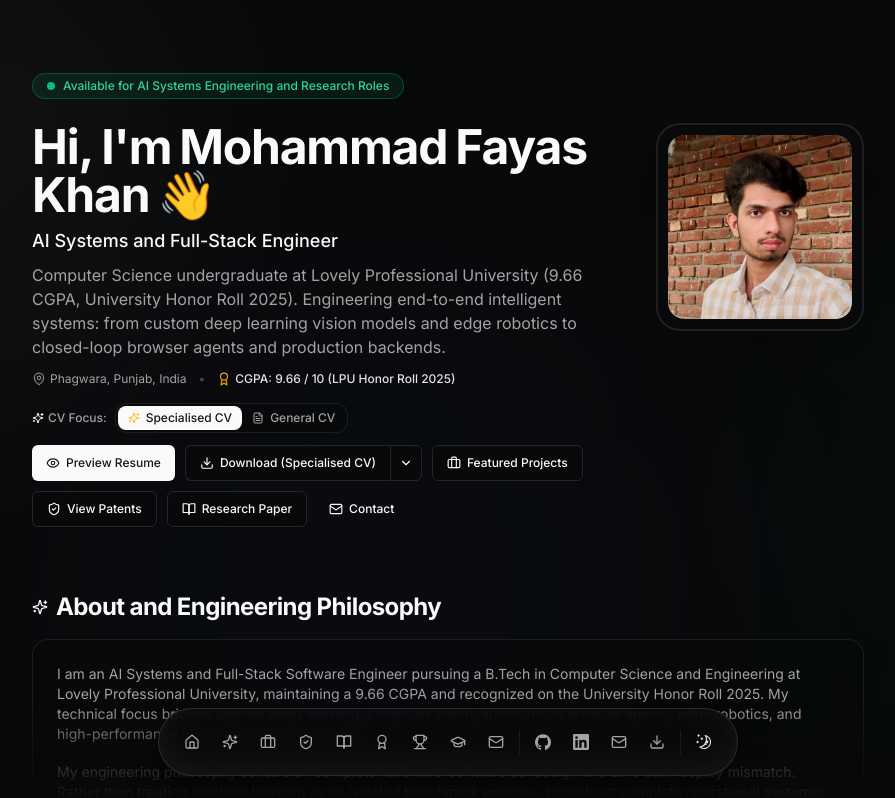
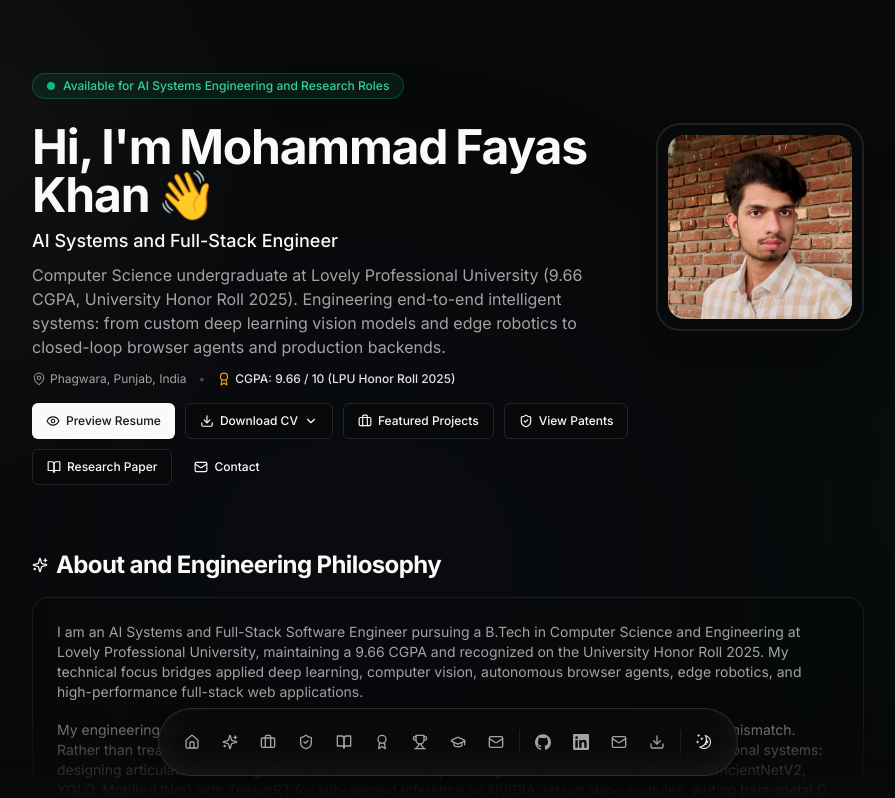
Before and after one commit to MohammadFayasKhan/MyPortfolio, a Next.js app: page / in a window 1280 px wide. Shown: the top 798 px of the page, without its empty margins (192-1087 px from the left). Built offline with nearby package versions, Linux system fonts and the light colour scheme.

Commit message:
Remove redundant CV focus switcher and fix dropdown stacking context overlap

```diff
--- a/src/app/page.tsx
+++ b/src/app/page.tsx
@@ -65,7 +65,6 @@ export default function Page() {
   const [selectedProject, setSelectedProject] = useState<Project | null>(null);
   const [isModalOpen, setIsModalOpen] = useState(false);
   const [showAllCertificates, setShowAllCertificates] = useState(false);
-  const [cvVariant, setCvVariant] = useState<"specialised" | "general">("specialised");
   const [isDownloadMenuOpen, setIsDownloadMenuOpen] = useState(false);
 
   useEffect(() => {
@@ -112,7 +111,7 @@ export default function Page() {
       </div>
 
       {/* ===================== HERO SECTION ===================== */}
-      <section id="hero" className="pt-0 scroll-mt-12">
+      <section id="hero" className="relative z-30 pt-0 scroll-mt-12">
         <div className="space-y-6">
           {/* Availability Badge */}
           <BlurFade delay={BLUR_FADE_DELAY}>
@@ -160,58 +159,20 @@ export default function Page() {
                 </div>
               </BlurFade>
 
-              {/* Action Buttons and CV Variant Selector */}
-              <BlurFade delay={BLUR_FADE_DELAY * 6}>
-                <div className="flex flex-col gap-3 pt-2">
-                  {/* CV Focus Switcher Pill */}
-                  <div className="flex items-center gap-2 flex-wrap">
-                    <span className="text-xs font-medium text-muted-foreground flex items-center gap-1">
-                      <SparklesIcon className="size-3 text-primary" />
-                      CV Focus:
-                    </span>
-                    <div className="inline-flex items-center rounded-xl border border-border/70 bg-card/80 p-0.5 text-xs shadow-xs">
-                      <button
-                        type="button"
-                        onClick={() => setCvVariant("specialised")}
-                        className={cn(
-                          "px-2.5 py-1 rounded-lg font-medium transition-all flex items-center gap-1.5",
-                          cvVariant === "specialised"
-                            ? "bg-primary text-primary-foreground shadow-xs"
-                            : "text-muted-foreground hover:text-foreground"
-                        )}
-                      >
-                        <SparklesIcon className="size-3 text-amber-400" />
-                        Specialised CV
-                      </button>
-                      <button
-                        type="button"
-                        onClick={() => setCvVariant("general")}
-                        className={cn(
-                          "px-2.5 py-1 rounded-lg font-medium transition-all flex items-center gap-1.5",
-                          cvVariant === "general"
-                            ? "bg-primary text-primary-foreground shadow-xs"
-                            : "text-muted-foreground hover:text-foreground"
-                        )}
-                      >
-                        <FileTextIcon className="size-3" />
-                        General CV
-                      </button>
-                    </div>
-                  </div>
-
-                  {/* Primary Action Buttons Row */}
-                  <div className="flex flex-wrap items-center gap-2.5">
+              {/* Action Buttons */}
+              <BlurFade delay={BLUR_FADE_DELAY * 6} className="relative z-30">
+                <div className="flex flex-wrap items-center gap-2.5 pt-2">
                   <Button
                     size="sm"
                     className="h-9 gap-1.5 px-3.5 text-xs font-medium shadow-sm"
                     onClick={() =>
                       previewFile({
-                          url: RESUME_VARIANTS[cvVariant].url,
-                          title: RESUME_VARIANTS[cvVariant].title,
+                        url: RESUME_VARIANTS.specialised.url,
+                        title: RESUME_VARIANTS.specialised.title,
                         type: "resume",
                         badge: "Official CV",
-                          subtitle: RESUME_VARIANTS[cvVariant].subtitle,
-                          defaultVariantIndex: cvVariant === "specialised" ? 0 : 1,
+                        subtitle: RESUME_VARIANTS.specialised.subtitle,
+                        defaultVariantIndex: 0,
                         variants: [
                           {
                             label: "Specialised CV",
@@ -238,32 +199,20 @@ export default function Page() {
                   </Button>
 
                   {/* Download Button with Dropdown Menu */}
-                    <div className="relative inline-flex items-center">
+                  <div className="relative inline-flex items-center z-40">
                     <Button
                       variant="outline"
                       size="sm"
-                        className="h-9 gap-1.5 px-3.5 text-xs font-medium shadow-sm rounded-r-none border-r-0"
-                        onClick={() =>
-                          downloadFile({
-                            url: RESUME_VARIANTS[cvVariant].url,
-                            filename: RESUME_VARIANTS[cvVariant].filename,
-                            title: RESUME_VARIANTS[cvVariant].title,
-                          })
-                        }
+                      className="h-9 gap-1.5 px-3.5 text-xs font-medium shadow-sm"
+                      onClick={() => setIsDownloadMenuOpen((prev) => !prev)}
+                      aria-expanded={isDownloadMenuOpen}
+                      aria-haspopup="true"
                     >
                       <DownloadIcon className="size-3.5" />
-                        Download ({cvVariant === "specialised" ? "Specialised CV" : "General CV"})
-                      </Button>
-                      <Button
-                        variant="outline"
-                        size="sm"
-                        className="h-9 px-2 text-xs font-medium shadow-sm rounded-l-none"
-                        onClick={() => setIsDownloadMenuOpen((prev) => !prev)}
-                        aria-label="Select resume to download"
-                      >
+                      Download CV
                       <ChevronDownIcon
                         className={cn(
-                            "size-3.5 transition-transform",
+                          "size-3.5 transition-transform duration-200",
                           isDownloadMenuOpen && "rotate-180"
                         )}
                       />
@@ -277,14 +226,14 @@ export default function Page() {
                             onClick={() => setIsDownloadMenuOpen(false)}
                           />
                           <motion.div
-                              initial={{ opacity: 0, y: 6, scale: 0.95 }}
+                            initial={{ opacity: 0, y: 6, scale: 0.96 }}
                             animate={{ opacity: 1, y: 0, scale: 1 }}
-                              exit={{ opacity: 0, y: 6, scale: 0.95 }}
-                              transition={{ duration: 0.15 }}
-                              className="absolute left-0 top-full mt-1.5 z-50 w-72 rounded-2xl border border-border/80 bg-background/95 p-2 shadow-2xl backdrop-blur-xl dark:bg-card/95"
+                            exit={{ opacity: 0, y: 6, scale: 0.96 }}
+                            transition={{ duration: 0.15, ease: "easeOut" }}
+                            className="absolute left-0 top-full mt-2 z-50 w-72 max-w-[calc(100vw-2rem)] rounded-2xl border border-border bg-popover text-popover-foreground p-2 shadow-2xl backdrop-blur-xl dark:bg-card dark:border-border/80"
                           >
                             <div className="px-2 py-1 text-[11px] font-semibold text-muted-foreground uppercase tracking-wider">
-                                Download Resume PDF
+                              Select CV to Download
                             </div>
                             <button
                               onClick={() => {
@@ -295,9 +244,9 @@ export default function Page() {
                                 });
                                 setIsDownloadMenuOpen(false);
                               }}
-                                className="w-full text-left rounded-xl p-2 hover:bg-muted transition-colors flex items-start gap-2.5"
+                              className="w-full text-left rounded-xl p-2.5 hover:bg-muted transition-colors flex items-start gap-2.5 group"
                             >
-                                <div className="size-7 rounded-lg bg-primary/10 text-primary flex items-center justify-center shrink-0 mt-0.5">
+                              <div className="size-7 rounded-lg bg-primary/10 text-primary flex items-center justify-center shrink-0 mt-0.5 group-hover:bg-primary/20 transition-colors">
                                 <SparklesIcon className="size-3.5 text-amber-500" />
                               </div>
                               <div>
@@ -319,9 +268,9 @@ export default function Page() {
                                 });
                                 setIsDownloadMenuOpen(false);
                               }}
-                                className="w-full text-left rounded-xl p-2 hover:bg-muted transition-colors flex items-start gap-2.5 mt-1"
+                              className="w-full text-left rounded-xl p-2.5 hover:bg-muted transition-colors flex items-start gap-2.5 mt-1 group"
                             >
-                                <div className="size-7 rounded-lg bg-primary/10 text-primary flex items-center justify-center shrink-0 mt-0.5">
+                              <div className="size-7 rounded-lg bg-primary/10 text-primary flex items-center justify-center shrink-0 mt-0.5 group-hover:bg-primary/20 transition-colors">
                                 <FileTextIcon className="size-3.5" />
                               </div>
                               <div>
@@ -364,7 +313,6 @@ export default function Page() {
                     </Link>
                   </Button>
                 </div>
-                </div>
               </BlurFade>
             </div>
 
@@ -390,7 +338,7 @@ export default function Page() {
       </section>
 
       {/* ===================== ABOUT SECTION ===================== */}
-      <section id="about" className="space-y-4 scroll-mt-20">
+      <section id="about" className="relative z-10 space-y-4 scroll-mt-20">
         <BlurFade delay={0.02}>
           <div className="flex items-center gap-2">
             <SparklesIcon className="size-4 text-primary" />
```
Lines whose indentation alone changed are shown as unchanged.
